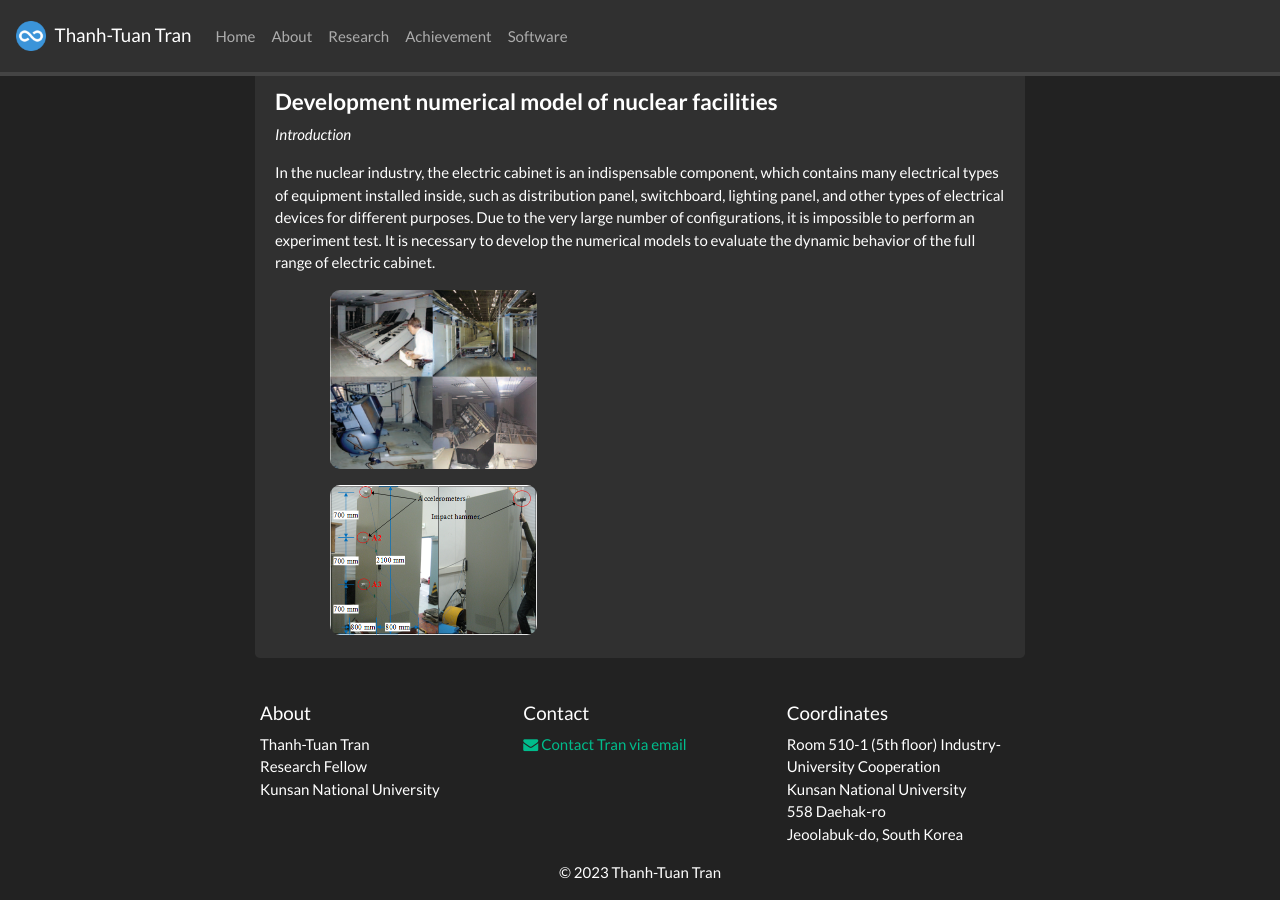
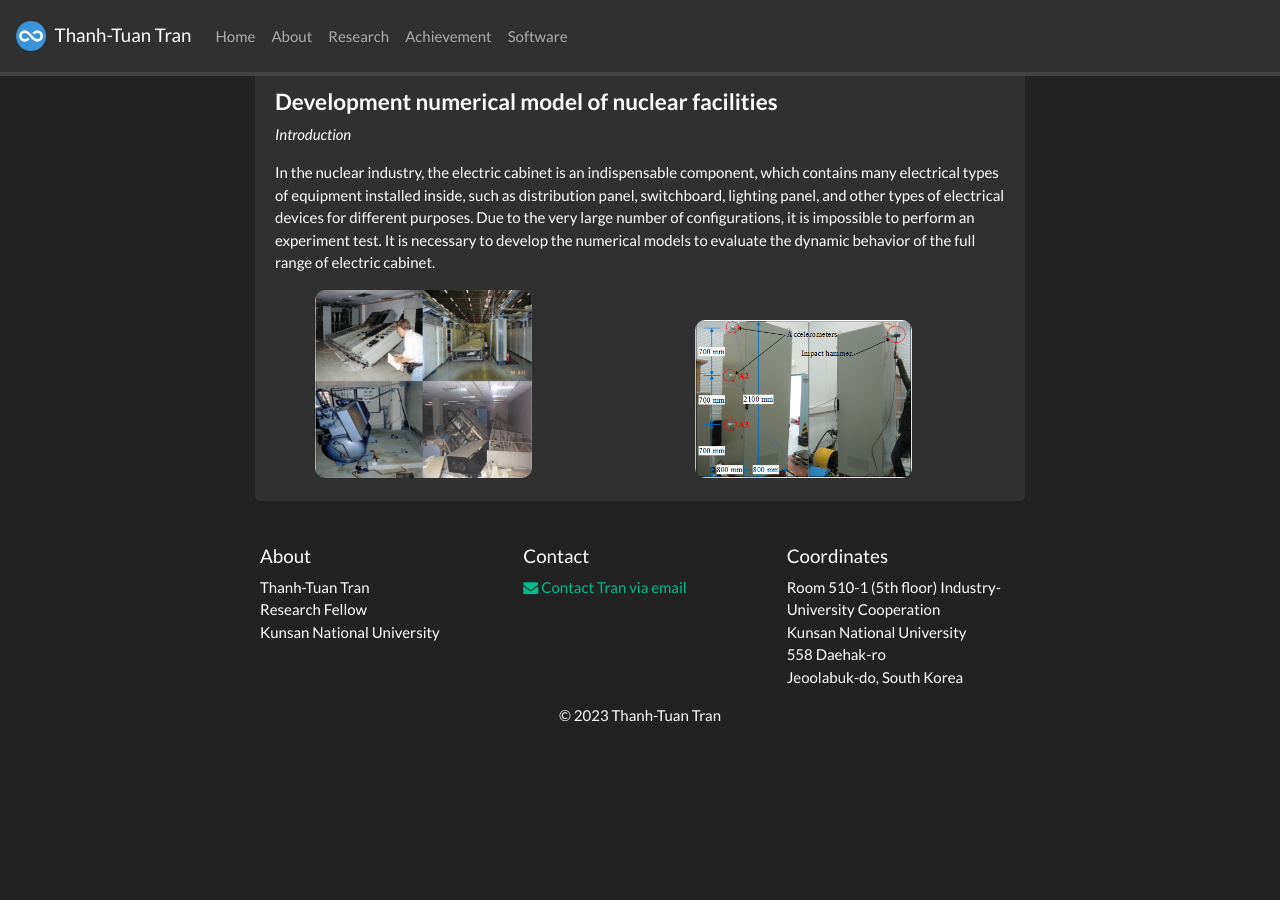
Before and after one commit to 3tbk/3tbk, a Jekyll site: the page built from _pages/research.md, in a window 1280 px wide and 900 px high, scrolled down 2060 px. Built offline with Jekyll 4.4.1, drawn with Linux system fonts in a browser that asks for light colours; nearby versions of some CDN libraries; a style sheet for code colours, icons or effects is not loaded; after the commit the page ends 2803 px from its top, so only the background shows below that.

Commit message:
Update research.md

```diff
--- a/_pages/research.md
+++ b/_pages/research.md
@@ -96,6 +96,7 @@ iframe {
   <h4><b>Development numerical model of nuclear facilities</b></h4>
   <i>Introduction</i>
   <p>In the nuclear industry, the electric cabinet is an indispensable component, which contains many electrical types of equipment installed inside, such as distribution panel, switchboard, lighting panel, and other types of electrical devices for different purposes. Due to the very large number of configurations, it is impossible to perform an experiment test. It is necessary to develop the numerical models to evaluate the dynamic behavior of the full range of electric cabinet.</p>
+  </div>
   <div class="col-md-6 col-sm-12">
    <ul>
      <p><img src="{{ site.url }}{{ site.baseurl }}/images/research/cabinet 1.png" width="70%"/></p>
@@ -106,6 +107,6 @@ iframe {
      <p><img src="{{ site.url }}{{ site.baseurl }}/images/research/cabinet 2.png" width="70%"/></p>
    </ul>
   </div>
-  </div>
+
 </div>
 </div>
```
